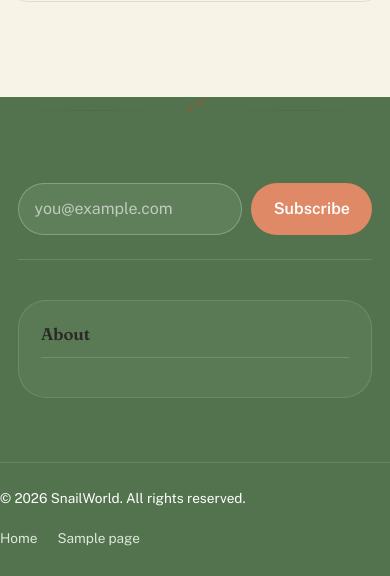
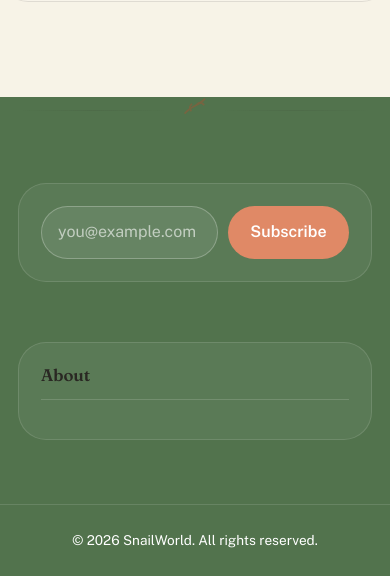
Before and after one commit to sukhjeevan999/Snailworld, a WordPress theme: template home.php in a window 390 px wide. Shown: the part 341-917 px from the top of the page. Before the commit the page ends 887 px from the top, so only its background shows below. Run offline with PHP 8.4 and a stand-in for WordPress, Linux system fonts and the light colour scheme; the site name, menu and one post (Sample post) are stand-ins, and other content is empty; some libraries are stand-ins or nearby versions.

Commit message:
Rebuild footer to match wireframe: 4 columns desktop, stacked mobile
Corrects a misread of the earlier 'stack them 1-2-3' request — that
meant mobile-only, not permanently single-column. Footer now matches
the provided sketch exactly:

- Newsletter, Social (Follow Us), Quick Links, About as four equal
  widget-style columns, in that order.
- Desktop (>=68em): all four side by side. Tablet (>=48em): 2x2.
  Mobile: stacked one per row, same top-to-bottom order as the sketch.
- Newsletter and Social are now proper columns instead of a separate
  full-width bar / bottom-row icons.
- footer-bottom simplified to just the copyright/credit line, per the
  sketch showing nothing else below it (dropped the now-redundant
  manual Footer Menu row since Quick Links already covers page links).

Co-Authored-By: Claude Sonnet 5 <noreply@anthropic.com>
Claude-Session: https://claude.ai/code/session_01WHQrTPFhq8hGhnAxgscSGs

```diff
--- a/footer.php
+++ b/footer.php
@@ -17,15 +17,19 @@ if ( ! defined( 'ABSPATH' ) ) {
 				<?php snailworld_icon( 'leaf-vine' ); ?>
 			</div>
 
-			<?php snailworld_newsletter_block(); ?>
-
 			<?php $footer_pages = get_theme_mod( 'sw_footer_links_enable', true ) ? get_pages( array( 'sort_column' => 'menu_order,post_title' ) ) : array(); ?>
 
+			<!-- Order: Newsletter, Social, Quick Links, About — 4 columns on
+			     desktop, stacked one-per-row on mobile. -->
 			<div class="footer-widgets">
-				<div class="widget sw-footer-about">
-					<h2 class="widget-title"><?php echo esc_html( get_theme_mod( 'sw_footer_about_heading', __( 'About', 'snailworld' ) ) ); ?></h2>
-					<p><?php echo esc_html( get_theme_mod( 'sw_footer_about_text' ) ); ?></p>
-				</div>
+				<?php snailworld_newsletter_block(); ?>
+
+				<?php if ( snailworld_has_social_links() ) : ?>
+					<div class="widget sw-footer-social">
+						<h2 class="widget-title"><?php esc_html_e( 'Follow Us', 'snailworld' ); ?></h2>
+						<?php snailworld_social_icons(); ?>
+					</div>
+				<?php endif; ?>
 
 				<?php if ( ! empty( $footer_pages ) ) : ?>
 					<div class="widget sw-footer-links">
@@ -38,9 +42,14 @@ if ( ! defined( 'ABSPATH' ) ) {
 					</div>
 				<?php endif; ?>
 
+				<div class="widget sw-footer-about">
+					<h2 class="widget-title"><?php echo esc_html( get_theme_mod( 'sw_footer_about_heading', __( 'About', 'snailworld' ) ) ); ?></h2>
+					<p><?php echo esc_html( get_theme_mod( 'sw_footer_about_text' ) ); ?></p>
+				</div>
+
 				<?php
 				// Any widgets the site owner drags into Appearance → Widgets'
-				// Footer Column areas stack in below, in order.
+				// Footer Column areas stack in as extra columns.
 				for ( $i = 1; $i <= 4; $i++ ) :
 					if ( is_active_sidebar( 'footer-' . $i ) ) :
 						dynamic_sidebar( 'footer-' . $i );
@@ -52,22 +61,6 @@ if ( ! defined( 'ABSPATH' ) ) {
 
 		<div class="sw-container footer-bottom">
 			<p class="footer-copyright"><?php snailworld_copyright_text(); ?></p>
-
-			<?php if ( has_nav_menu( 'footer' ) ) : ?>
-				<nav class="footer-menu" aria-label="<?php esc_attr_e( 'Footer menu', 'snailworld' ); ?>">
-					<?php
-					wp_nav_menu( array(
-						'theme_location' => 'footer',
-						'container'      => false,
-						'menu_class'     => 'footer-menu-list',
-						'fallback_cb'    => false,
-						'depth'          => 1,
-					) );
-					?>
-				</nav>
-			<?php endif; ?>
-
-			<?php snailworld_social_icons(); ?>
 		</div>
 	</footer>
 </div><!-- .site -->
--- a/functions.php
+++ b/functions.php
@@ -9,7 +9,7 @@ if ( ! defined( 'ABSPATH' ) ) {
 	exit;
 }
 
-define( 'SNAILWORLD_VERSION', '1.3.1' );
+define( 'SNAILWORLD_VERSION', '1.4.0' );
 define( 'SNAILWORLD_DIR', get_template_directory() );
 define( 'SNAILWORLD_URI', get_template_directory_uri() );
 
--- a/inc/template-tags.php
+++ b/inc/template-tags.php
@@ -151,6 +151,18 @@ function snailworld_category_grid() {
 }
 
 /**
+ * Whether at least one social URL is set.
+ */
+function snailworld_has_social_links() {
+	foreach ( array( 'facebook', 'instagram', 'twitter', 'youtube', 'pinterest' ) as $key ) {
+		if ( get_theme_mod( 'sw_social_' . $key ) ) {
+			return true;
+		}
+	}
+	return false;
+}
+
+/**
  * Footer social icon links, only for the ones filled in.
  */
 function snailworld_social_icons() {
@@ -181,25 +193,23 @@ function snailworld_social_icons() {
 }
 
 /**
- * Footer newsletter signup block — heading/subtext from the Customizer,
+ * Footer newsletter signup column — heading/subtext from the Customizer,
  * plus the raw embed code pasted from the site owner's email service
- * (Mailchimp, Brevo, etc.). Renders nothing until both the toggle is on
- * and an embed code has actually been pasted in.
+ * (Mailchimp, Brevo, etc.) if they've added one, else the theme's own
+ * built-in signup form. Renders nothing if the toggle is off.
  */
 function snailworld_newsletter_block() {
 	if ( ! get_theme_mod( 'sw_newsletter_enable', true ) ) {
 		return;
 	}
 	?>
-	<div class="sw-newsletter">
-		<div class="sw-newsletter-copy">
-			<?php if ( get_theme_mod( 'sw_newsletter_heading' ) ) : ?>
-				<h2><?php echo esc_html( get_theme_mod( 'sw_newsletter_heading' ) ); ?></h2>
-			<?php endif; ?>
-			<?php if ( get_theme_mod( 'sw_newsletter_subtext' ) ) : ?>
-				<p><?php echo esc_html( get_theme_mod( 'sw_newsletter_subtext' ) ); ?></p>
-			<?php endif; ?>
-		</div>
+	<div class="widget sw-newsletter">
+		<?php if ( get_theme_mod( 'sw_newsletter_heading' ) ) : ?>
+			<h2 class="widget-title"><?php echo esc_html( get_theme_mod( 'sw_newsletter_heading' ) ); ?></h2>
+		<?php endif; ?>
+		<?php if ( get_theme_mod( 'sw_newsletter_subtext' ) ) : ?>
+			<p class="sw-newsletter-subtext"><?php echo esc_html( get_theme_mod( 'sw_newsletter_subtext' ) ); ?></p>
+		<?php endif; ?>
 		<div class="sw-newsletter-form">
 			<?php
 			$embed_code = get_theme_mod( 'sw_newsletter_embed_code', '' );
--- a/style.css
+++ b/style.css
@@ -4,7 +4,7 @@ Theme URI: https://snailworld.com
 Author: SnailWorld
 Author URI: https://snailworld.com
 Description: A custom garden/snail-inspired WordPress theme for SnailWorld. Fully customizable via the WordPress Customizer, mobile-first responsive, AdSense-optimized and built for Core Web Vitals.
-Version: 1.3.1
+Version: 1.4.0
 Requires at least: 6.0
 Requires PHP: 7.4
 Tested up to: 6.6
@@ -564,21 +564,13 @@ article.type-post .entry-header { margin-bottom: 1.5rem; }
 .site-footer a { color: rgba(255,255,255,.82); }
 .site-footer a:hover { color: #fff; }
 
-/* Newsletter — heading/subtext sit directly beside the embedded form
-   with no forced gap; the embed's own internal spacing (input, button)
-   comes from whatever HTML the email service gives you. */
-.sw-newsletter {
-	display: flex; flex-wrap: wrap; align-items: center; justify-content: space-between;
-	gap: 1rem 1.75rem; padding: 1.5rem 0; border-bottom: 1px solid rgba(255,255,255,.14);
-}
-.sw-newsletter-copy { flex: 1 1 260px; min-width: 0; }
-.sw-newsletter-copy h2 { color: #fff; font-size: 1.25rem; margin: 0; }
-.sw-newsletter-copy p { color: rgba(255,255,255,.75); font-size: .9rem; margin: .3rem 0 0; }
-.sw-newsletter-form { flex: 1 1 320px; min-width: 0; max-width: 420px; }
+/* Newsletter, Social, Quick Links, About: four equal columns on
+   desktop, stacked one-per-row on mobile — see .footer-widgets below. */
+.sw-newsletter-subtext { color: rgba(255,255,255,.75); font-size: .9rem; margin: 0 0 .9rem; }
 .sw-newsletter-form form { display: flex; flex-wrap: wrap; gap: .6rem; margin: 0; }
 .sw-newsletter-form input[type="email"],
 .sw-newsletter-form input[type="text"] {
-	flex: 1 1 200px; min-width: 0; padding: .7rem 1rem; border-radius: 999px;
+	flex: 1 1 140px; min-width: 0; padding: .7rem 1rem; border-radius: 999px;
 	border: 1px solid rgba(255,255,255,.25); background: rgba(255,255,255,.08); color: #fff;
 }
 .sw-newsletter-form input::placeholder { color: rgba(255,255,255,.6); }
@@ -587,20 +579,24 @@ article.type-post .entry-header { margin-bottom: 1.5rem; }
 	flex: 0 0 auto; padding: .7rem 1.4rem; border-radius: 999px; border: 0; cursor: pointer;
 	background: var(--sw-accent); color: #fff; font-weight: 600;
 }
-.sw-newsletter-message { margin: 0; padding: .7rem 1.1rem; border-radius: 999px; font-size: .9rem; font-weight: 600; }
-.sw-newsletter-message.is-success { background: rgba(255,255,255,.12); color: #fff; }
-.sw-newsletter-message.is-error { width: 100%; margin-top: .5rem; background: transparent; color: #ffb4a1; padding: 0; }
+.sw-newsletter-message { display: block; margin: 0; padding: .7rem 0 0; font-size: .9rem; font-weight: 600; color: #fff; }
+.sw-newsletter-message.is-error { color: #ffb4a1; }
 
-/* Single stacked column at every screen size, by request: About, then
-   Quick Links, then any widgets the site owner adds — one on top of
-   the other (1, 2, 3…), not side-by-side columns. */
-.footer-widgets { padding: clamp(2.5rem,6vw,4rem) 0; display: flex; flex-direction: column; gap: 2.25rem; max-width: 640px; }
+/* One column on mobile (Newsletter, Social, Quick Links, About stacked
+   in that order), four side by side from desktop width up. */
+.footer-widgets { padding: clamp(2.5rem,6vw,4rem) 0; display: grid; gap: 2.25rem; grid-template-columns: 1fr; }
 .footer-widgets .widget { background: rgba(255,255,255,.05); border-color: rgba(255,255,255,.12); }
 .footer-widgets .widget-title { border-bottom-color: rgba(255,255,255,.15); }
 .footer-widgets .widget ul li { border-bottom-color: rgba(255,255,255,.1); }
+@media (min-width: 48em) {
+	.footer-widgets { grid-template-columns: repeat(2,1fr); }
+}
+@media (min-width: 68em) {
+	.footer-widgets { grid-template-columns: repeat(4,1fr); }
+}
 
-.footer-bottom { border-top: 1px solid rgba(255,255,255,.12); padding: 1.5rem 0; display: flex; flex-wrap: wrap; align-items: center; justify-content: space-between; gap: 1rem; font-size: .85rem; }
-.footer-social { display: flex; gap: .6rem; }
+.footer-bottom { border-top: 1px solid rgba(255,255,255,.12); padding: 1.5rem 0; text-align: center; font-size: .85rem; }
+.footer-social { display: flex; flex-wrap: wrap; gap: .6rem; }
 .footer-social a { width: 38px; height: 38px; border-radius: 50%; border: 1px solid rgba(255,255,255,.25); display: flex; align-items: center; justify-content: center; }
 .footer-social a:hover { background: rgba(255,255,255,.12); }
 .footer-menu ul { display: flex; flex-wrap: wrap; gap: 1.25rem; }
```
